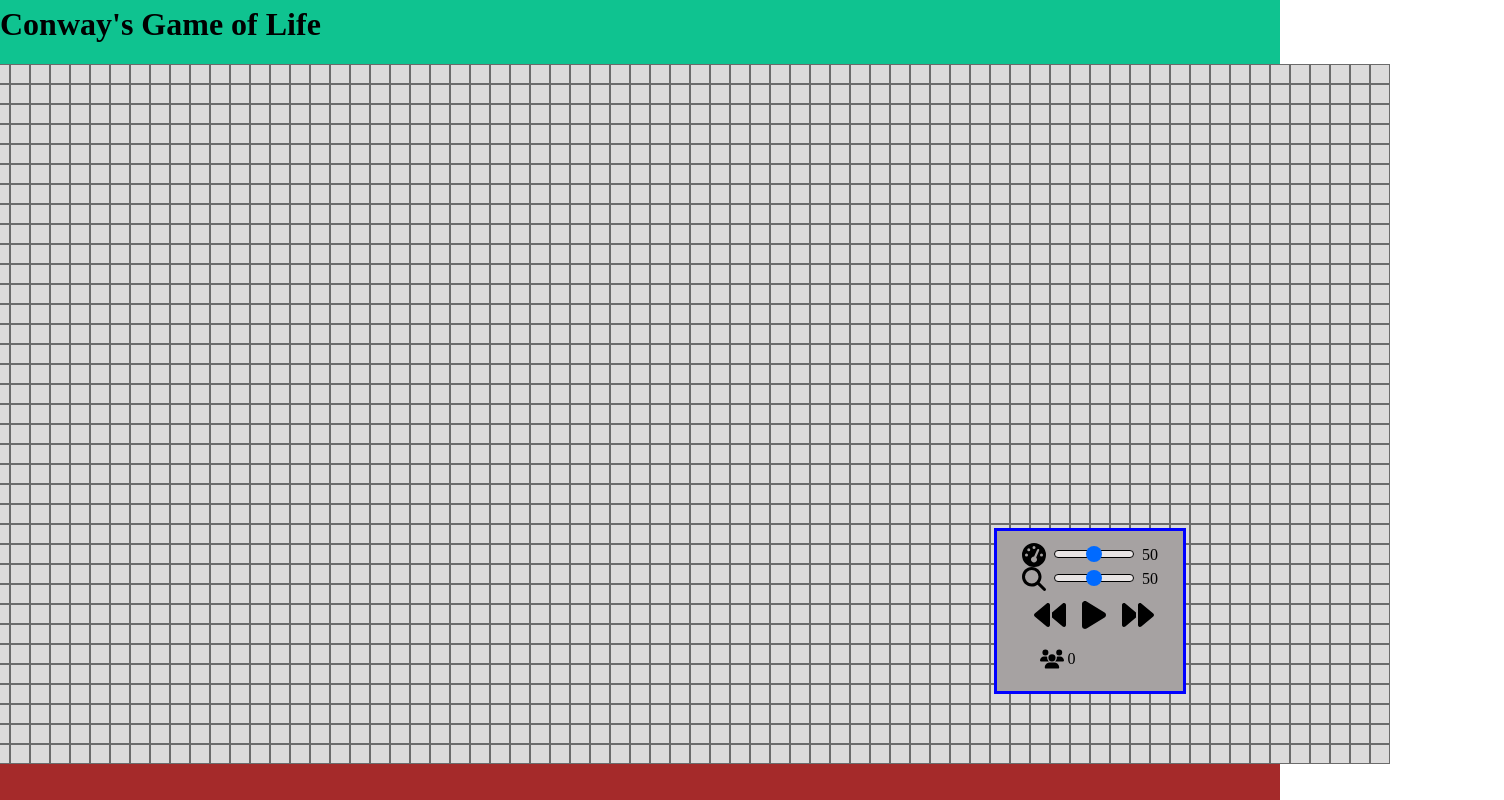
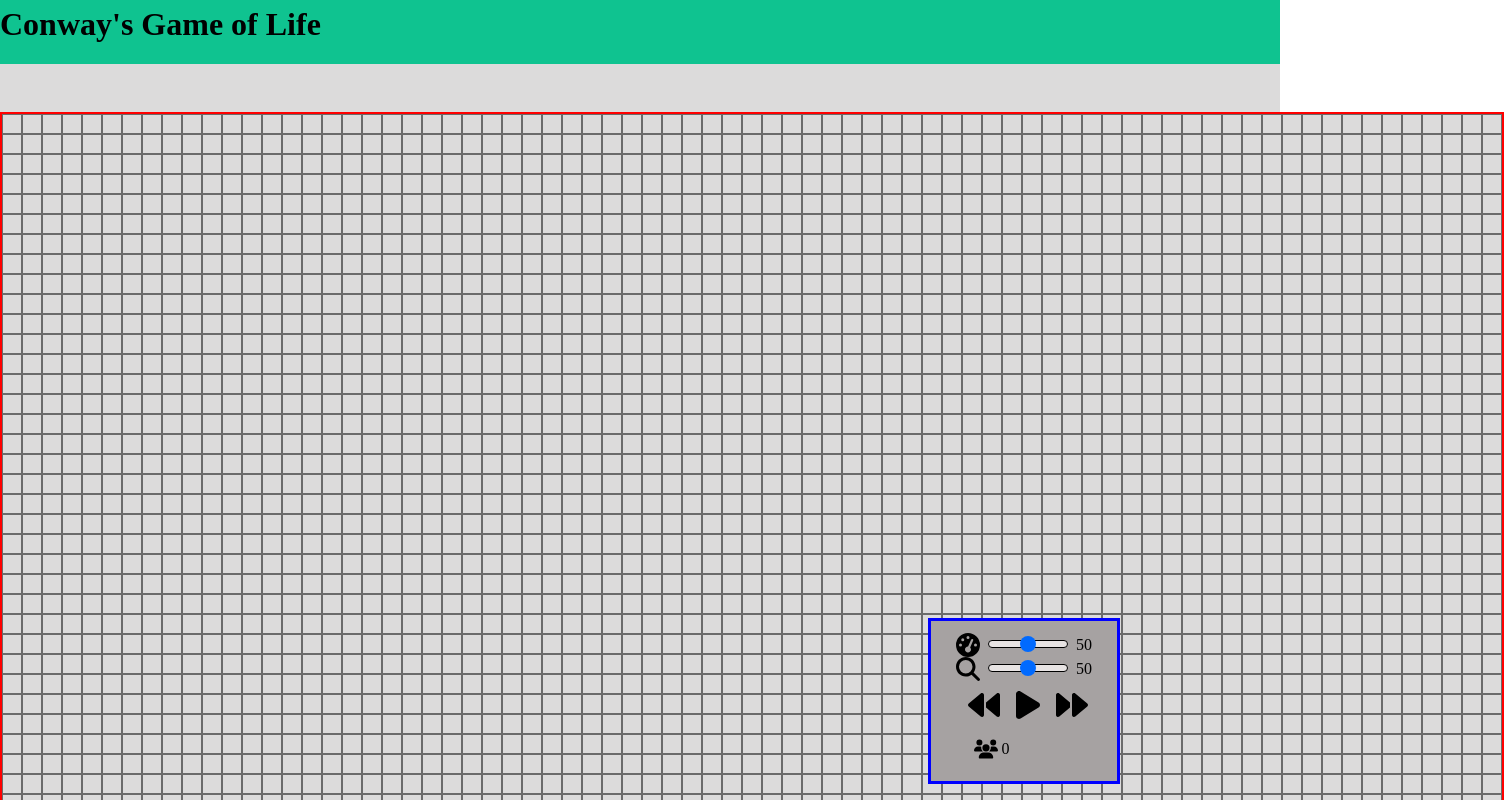
Before and after one commit to Pavel-Ignatenko6/Conways-Game-of-Life, a React (Vite) app: page / in a window 1280 px wide. Shown: the top 800 px of the page, 1504 px wide, since content can reach past the window. Built offline with nearby package versions, Linux system fonts and the light colour scheme.

Commit message:
update styles

```diff
--- a/src/App.css
+++ b/src/App.css
@@ -11,14 +11,27 @@
   text-align: center;
 }
 
+.field-background {
+  position: relative;
+  min-width: 100%;
+  min-height: 100vh;
+  display: flex;
+  flex-direction: column;
+  align-items: center;
+  background-color: rgb(220, 219, 219);
+}
+
 .grid-field-container {
+  min-width: 100%;
+  height: 100%;
   display: flex;
   justify-content: center;
+  border: 2px solid red;
+  margin: auto;
 }
 
 .grid-field {
-  position: relative;
-  background: rgb(220, 219, 219);
+  background-color: rgb(220, 219, 219);
 }
 
 .grid-cell,
```
